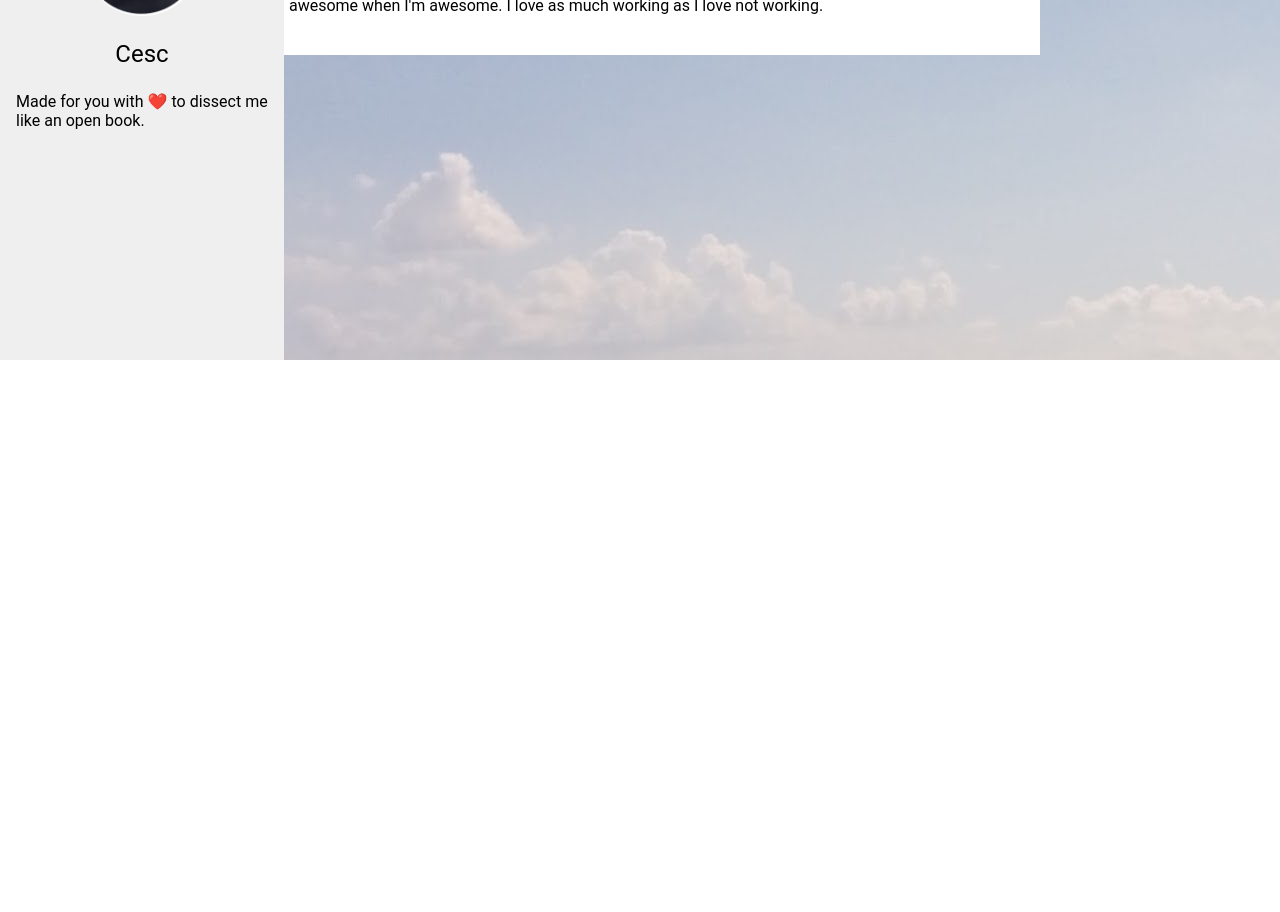
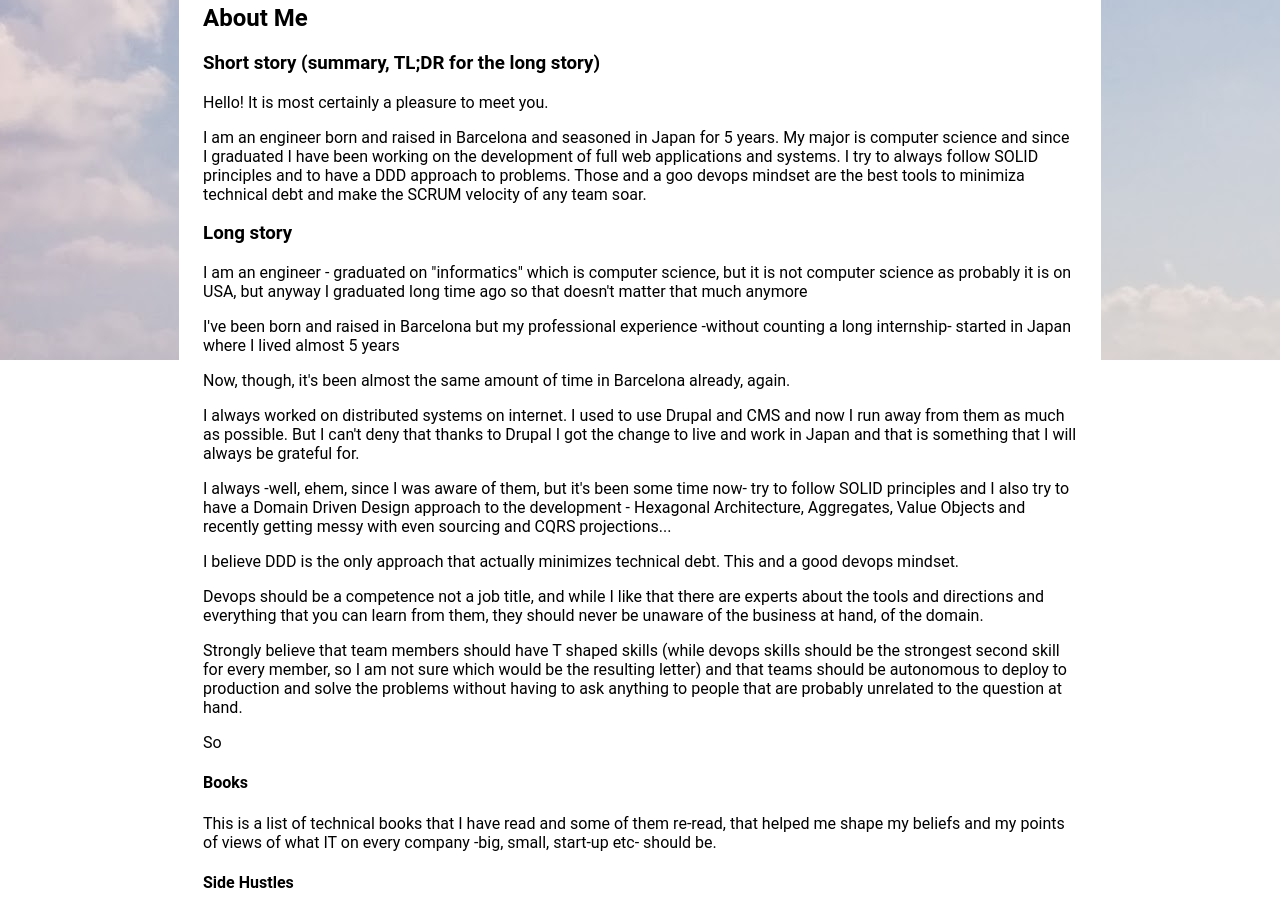
Before and after one commit to FrancescJR/cesc-cool, a React (Create React App) app: page / in a window 1280 px wide. Shown: the part 120-1032 px from the top of the page. Before the commit the page ends 800 px from the top, so only its background shows below. Built offline with nearby package versions, Linux system fonts and the light colour scheme.

Commit message:
Quite advanced and with content, now missing the routing and then split some content into parts

```diff
--- a/src/components/PageWrapper.tsx
+++ b/src/components/PageWrapper.tsx
@@ -1,7 +1,7 @@
 import React from 'react';
-import styled, {StyledComponentBase} from "styled-components";
+import styled from "styled-components";
 import Menu from "./menu/Menu";
-import MainContent from "./MainContent";
+import MainContent from "./content/MainContent";
 
 interface backgroundProp {
     backgroundImageIndex: number;
@@ -11,16 +11,19 @@ const PageWrapperDiv = styled.div`
     position: relative;
 `
 
+const PageContentWrapperDiv = styled.div`
+
+    @media ( min-width: 1440px ) {
+        margin-left: 300px;
+    }
+
+`
 
 const PageWrapperCenteredDiv = styled.div`
-    margin: 0 auto; #since there it no header 3 em on top;
+    padding: 5em 1em 0;
+    margin: 0em auto;
     min-height: 100vh;
-    max-width: 100vh;
-`
-
-const PageContentWrapperDiv = styled.div`
-padding-top:24px;
-
+    max-width: 922px;
 `
 
 const BackgroundPhoto = styled.div`
@@ -34,7 +37,7 @@ const BackgroundPhoto = styled.div`
 `
 
 interface pageWrapperProps {
-
+    breakpoint: string
 }
 
 interface pageWrapperState {
@@ -48,11 +51,11 @@ export default function PageWrapper (props: pageWrapperProps) {
                 <PageWrapperDiv>
                     <BackgroundPhoto backgroundImageIndex={backgroundImageIndex} />
                     <Menu />
-                    <PageWrapperCenteredDiv>
-                        <PageContentWrapperDiv>
+                    <PageContentWrapperDiv>
+                        <PageWrapperCenteredDiv>
                             <MainContent/>
-                        </PageContentWrapperDiv>
-                    </PageWrapperCenteredDiv>
+                        </PageWrapperCenteredDiv>
+                    </PageContentWrapperDiv>
 
                 </PageWrapperDiv>
 
--- /dev/null
+++ b/src/components/content/AboutMe.tsx
@@ -0,0 +1,90 @@
+import React from 'react';
+
+
+
+export default function AboutMe() {
+    return (
+        <div>
+            <h2>About Me</h2>
+            <h3>Short story (summary, TL;DR for the long story)</h3>
+            <p>Hello! It is most certainly a pleasure to meet you.</p>
+            <p>I am an engineer born and raised in Barcelona and seasoned in Japan for 5 years. My major
+            is computer science and since I graduated I have been working on the development of full web applications
+            and systems. I try to always follow SOLID principles and to have a DDD approach to problems. Those and
+                a goo devops mindset are the best tools to minimiza technical debt and make the SCRUM velocity
+                of any team soar.</p>
+
+            <h3>Long story</h3>
+            <p>I am an engineer - graduated on "informatics" which is computer science, but it is not computer science
+                as probably it is on USA, but anyway I graduated long time ago so that doesn't matter that much anymore</p>
+            <p> I've been born and raised in Barcelona but my professional experience -without counting a long internship-
+                started in Japan where I lived almost 5 years</p>
+            <p> Now, though, it's been almost the same amount of time in Barcelona already, again.</p>
+            <p> I always worked on distributed systems on internet. I used to use Drupal and CMS and now I run away
+                from them as much as possible. But I can't deny that thanks to Drupal I got the change to live and
+                work in Japan and that is something that I will always be grateful for.</p>
+            <p>I always -well, ehem, since I was aware of them, but it's been some time now- try to follow SOLID principles
+                and I also try to have a Domain Driven Design approach to the development - Hexagonal Architecture, Aggregates,
+                Value Objects and recently getting messy with even sourcing and CQRS projections...</p>
+            <p>I believe DDD is the only approach that actually minimizes technical debt. This and a good devops mindset.</p>
+            <p>Devops should be a competence not a job title, and while I like that there are experts about the tools
+                and directions and everything that you can learn from them, they should never be unaware of the business
+                at hand, of the domain.</p>
+            <p>Strongly believe that team members should have T shaped skills (while devops skills should be the strongest
+                second skill for every member, so I am not sure which would be the resulting letter) and that teams should
+                be autonomous to deploy to production and solve the problems without having to ask anything to people that
+                are probably unrelated to the question at hand.</p>
+            <p>So </p>
+
+            <h4>Books</h4>
+            <p> This is a list of technical books that I have read and some of them re-read, that helped me shape
+            my beliefs and my points of views of what IT on every company -big, small, start-up etc- should be.</p>
+
+
+
+
+            <h4>Side Hustles</h4>
+            <p> Isn't that the trend word? Well I own a business where the main goal is to have some passive income (with
+                the condition of using the least effort possible, which sometimes this minimum effort is quite big when
+                speaking about bureaucracy and entrepreneurship requirements).</p>
+            <p>The second goal is that I can get to learn and actually use in production many tools, languages, techniques,
+                patterns and other things that I don't get to see often on my current job.</p>
+            <p>Having the condition that I am doing the least effort possible (I know the exact minimum effort one needs
+                to do in order to learn something, actually the trick is to deal with frustration) so I let myself
+                be helped by some trust people that I know that are very good - because I work with them- and that I can
+                learn from them a lot. We will share the passive income. I am fair on that.</p>
+            <p>So adding to the tech buss words that can be also be confused by Pokemon, here's more terms that I am
+            working with: </p>
+            <ul>
+                <li>Terraform, a lot! (well I used to work with that at Xceed).</li>
+                <li>Github actions (I start to have my own).</li>
+                <li>Lua with Love2d to make stupid computer games. Just that I don't like lua with it's faulty classes system
+                that are actually tables with weird meta attributes there.</li>
+                <li>React, as this web page and even some games, so that is Javascript. Javascript? NO! like, who can work
+                with that? I couldn't spend more than 2 hours that I had to google "how to make javascript less sucky" and
+                    found typescript, and ok, it's Microsoft, but I have to give it to them, it's a good invention. Now I can
+                    work with javascript!and react and others. Still there's some problems, like, wtf, arrays? this is
+                the base of the languages! I will use this page to expose a problem I found that I yet need to find a solution.</li>
+            </ul>
+
+
+            <h4>Others</h4>
+            <p>You might have noticed that I like to write... a lot. Especially with my Thinkpad lenovo keyboard. Nothing
+            can be compared to the feeling your fingers get when you type on that keyboard.</p>
+            <p>That's because I have now a platform to express, but I know the value of listening and I am normally
+            more of a listener - not by nature but because I force myself.</p>
+            <p>In general I am easygoing, and I try to show and display my vulnerabilities, especially when I don't know
+                something. On some environments it's hard, but somehow I find my way, and eventually others start feeling
+                less fearful and worried to display their ignorance, and they start to ask questions too, and
+                finally communication flows without fear. On the company I am now that is a reality in my team, but at
+                company level there's a long path for that, and I don't like it.</p>
+            <p>I hate being at odds with people, so whenever I have any conflict, I need to find the common ground sooner
+                than later. Just that sometimes the conflict is necessary, even if it's just to realize that there is
+                actually no common ground yet.(There always will be, I can always make an effort and with good
+                reasoning I can be easily convinced)</p>
+            <br/>
+            <p>I'm awesome when I'm awesome. I love working as much working as I love not working.</p>
+
+        </div>
+    );
+}
--- a/src/components/MainContent.tsx
+++ b/src/components/content/MainContent.tsx
@@ -1,5 +1,6 @@
 import React from 'react';
-import styled, {StyledComponentBase} from "styled-components";
+import styled from "styled-components";
+import AboutMe from "./AboutMe";
 
 
 const PublicContentDiv = styled.div`
@@ -7,13 +8,12 @@ width: auto;
 min-height: 40px;
 background: #fff;
 padding: 1.5em;
-    `
+    `;
 
 export default function MainContent() {
     return (
         <PublicContentDiv>
-            <h2>About Me</h2>
-            <p>I'm awesome when I'm awesome. I love as much working as I love not working.</p>
+            <AboutMe />
         </PublicContentDiv>
     );
 }
--- a/src/components/menu/Menu.tsx
+++ b/src/components/menu/Menu.tsx
@@ -1,68 +1,91 @@
 import React from 'react';
-import styled from "styled-components";
-import {ReactBurgerMenu} from "react-burger-menu";
-import {slide as ReactMenu2} from 'react-burger-menu';
 
-const SidebarWrapper = styled.div`
-    background: #fff;
-    max-width:284px;
-    position: fixed;
-    top: 0;
-    left:0;
-    right:auto;
-    bottom:0;
+import {slide as ReactMenu} from 'react-burger-menu';
+import SideBar from "./SideBar";
+
+const ReactBurgerMenuStyles =  {
+    bmBurgerButton: {
+        position: 'fixed',
+        width: '36px',
+        height: '30px',
+        left: '36px',
+        top: '36px'
+    },
+    bmBurgerBars: {
+        background: '#373a47'
+    },
+    bmBurgerBarsHover: {
+        background: '#a90000'
+    },
+    bmCrossButton: {
+        height: '24px',
+        width: '24px'
+    },
+    bmCross: {
+        background: '#bdc3c7'
+    },
+    bmMenuWrap: {
+        position: 'fixed',
+        height: '100%'
+    },
+    bmMenu: {
+        background: '#373a47',
+        padding: '2.5em 1.5em 0',
+        fontSize: '1.15em'
+    },
+    bmMorphShape: {
+        fill: '#373a47'
+    },
+    bmItemList: {
+        color: '#b8b7ad',
+        padding: '0.8em'
+    },
+    bmItem: {
+        display: 'inline-block'
+    },
+    bmOverlay: {
+        background: 'rgba(0, 0, 0, 0)'
+    }
+}
 
 
-`
+interface menuProps {
 
-const SidebarTopWrapper = styled.div`
-    background: #efefef;
-
-    height: 480px;
-`
-
-const SideBarTopContentWrapper = styled.div`
- padding: 1em;
-
-`
-
-const AvatarDiv = styled.div`
- margin:0 auto;
- background-image: url(./assets/avatar.png);
- background-size: 120px;
- border-radius: 50%;
- height: 120px;
- width: 120px;
-`
-
-const NameDiv = styled.div`
-    margin: 1em 0;
-    text-align:center;
-    font-size:1.5em;
-`
+}
 
 
 
-interface pageWrapperProps {
+export default function Menu (props: menuProps) {
+    const [dimensions, setDimensions] = React.useState({
+        height: window.innerHeight,
+        width: window.innerWidth
+    })
 
-}
+    React.useEffect(() => {
+        function handleResize() {
+            setDimensions({
+                height: window.innerHeight,
+                width: window.innerWidth
+            })
+        }
+        window.addEventListener('resize', handleResize)
+        return () => {
+            window.removeEventListener('resize', handleResize)
+        }}
+    )
 
-export default function Menu (props: pageWrapperProps) {
 
     return (
-        <SidebarWrapper>
-            <ReactMenu2>
-                <a id="home" className="menu-item" href="/">Home</a>
-            </ReactMenu2>
-            <SidebarTopWrapper>
-                <SideBarTopContentWrapper>
-                    <AvatarDiv/>
-                    <NameDiv>Cesc</NameDiv>
-                    <p>Made for you with ❤️ to dissect me like an open book.</p>
-                </SideBarTopContentWrapper>
-            </SidebarTopWrapper>
+            <ReactMenu
+                styles={ReactBurgerMenuStyles}
+                width={284}
+                noOverlay={true}
+                disableCloseOnEsc={window.innerWidth > 1440}
+                isOpen={window.innerWidth > 1440}
+            >
+                <SideBar />
+            </ReactMenu>
 
-        </SidebarWrapper>
 
     );
 
--- /dev/null
+++ b/src/components/menu/SideBar.tsx
@@ -0,0 +1,61 @@
+import React from 'react';
+import styled from "styled-components";
+
+const SidebarWrapper = styled.div`
+    background: #fff;
+    max-width:284px;
+    position: fixed;
+    top: 0;
+    left:0;
+    right:auto;
+    bottom:0;
+
+
+`
+
+const SidebarTopWrapper = styled.div`
+    background: #efefef;
+
+    height: 480px;
+`
+
+const SideBarTopContentWrapper = styled.div`
+ padding: 1em;
+
+`
+
+const AvatarDiv = styled.div`
+ margin:0 auto;
+ background-image: url(./assets/avatar.png);
+ background-size: 120px;
+ border-radius: 50%;
+ height: 120px;
+ width: 120px;
+`
+
+const NameDiv = styled.div`
+    margin: 1em 0;
+    text-align:center;
+    font-size:1.5em;
+`
+
+
+interface sideBarProps {
+
+}
+
+export default function SideBar (props: sideBarProps) {
+
+    return (
+        <SidebarWrapper>
+                <SidebarTopWrapper>
+                    <SideBarTopContentWrapper>
+                        <AvatarDiv/>
+                        <NameDiv>Cesc</NameDiv>
+                        <p>Made for you with ❤️ to dissect me like an open book.</p>
+                    </SideBarTopContentWrapper>
+                </SidebarTopWrapper>
+        </SidebarWrapper>
+    );
+
+}
--- a/src/index.tsx
+++ b/src/index.tsx
@@ -6,6 +6,12 @@ import './index.css';
 interface State {
     breakpoint: string;
 }
+
+export const BREAKPOINT_XL = 'xl';
+export const BREAKPOINT_L = 'l';
+export const BREAKPOINT_M = 'm';
+export const BREAKPOINT_S = 's';
+export const BREAKPOINT_XS = 'xs';
 
 class Site extends React.Component<any, State> {
 
@@ -18,14 +24,16 @@ class Site extends React.Component<any, State> {
 
     private getScreenSize = () => {
         const { innerWidth } = window;
-        let breakpoint = 'xs';
+        let breakpoint = BREAKPOINT_XS;
 
-        if (innerWidth >= 1024) {
-            breakpoint = 'lg';
+        if (innerWidth >= 1440) {
+            breakpoint = BREAKPOINT_XL;
+        } else if (innerWidth >= 1024) {
+            breakpoint = BREAKPOINT_L;
         } else if (innerWidth >= 768) {
-            breakpoint = 'md';
+            breakpoint = BREAKPOINT_M;
         } else if (innerWidth >= 400) {
-            breakpoint = 'sm';
+            breakpoint = BREAKPOINT_S;
         }
 
         return breakpoint;
@@ -33,7 +41,7 @@ class Site extends React.Component<any, State> {
 
     public render() {
         const {breakpoint} = this.state;
-        return(<PageWrapper />);
+        return(<PageWrapper breakpoint={this.state.breakpoint} />);
     }
 }
 
```
Also changed, not shown: src/components/TechBuzzWordsDictionary.tsx (added).
